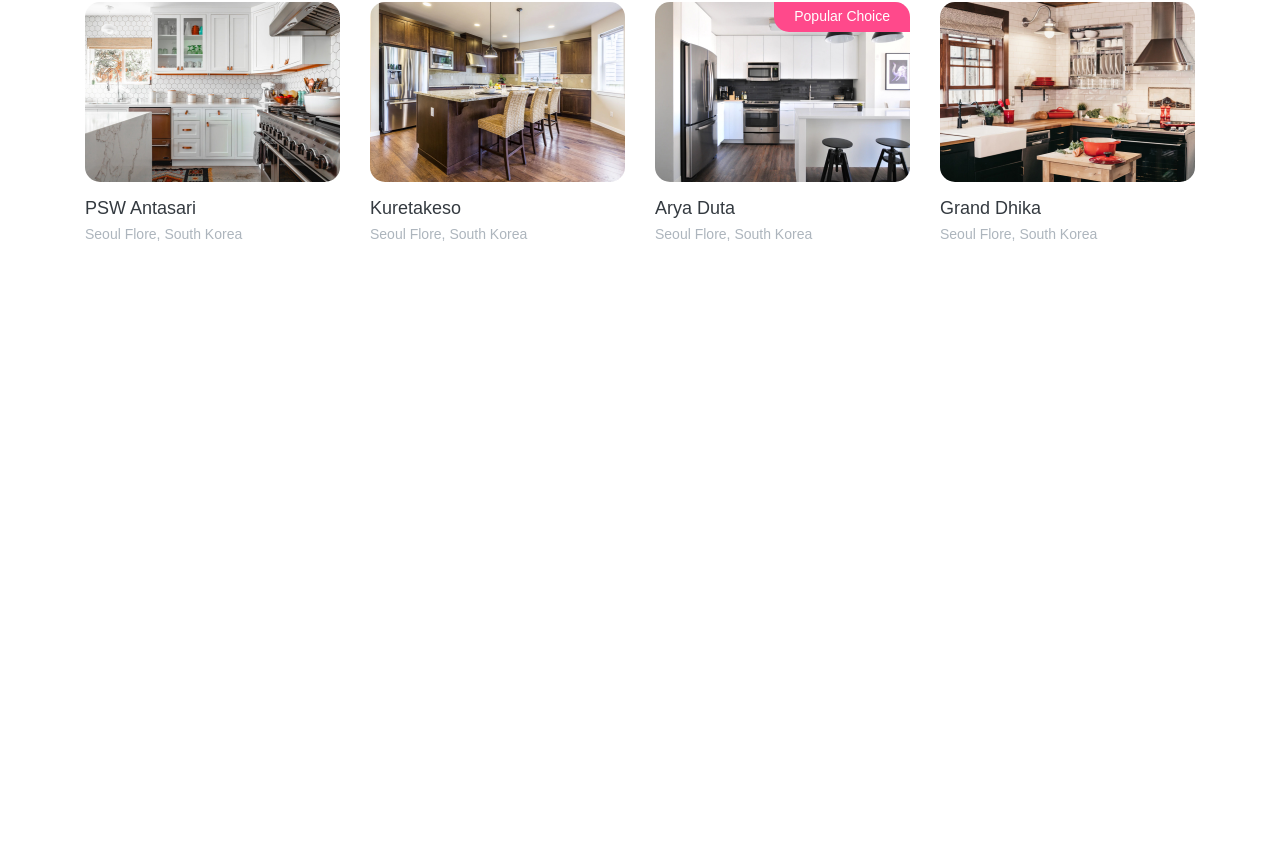
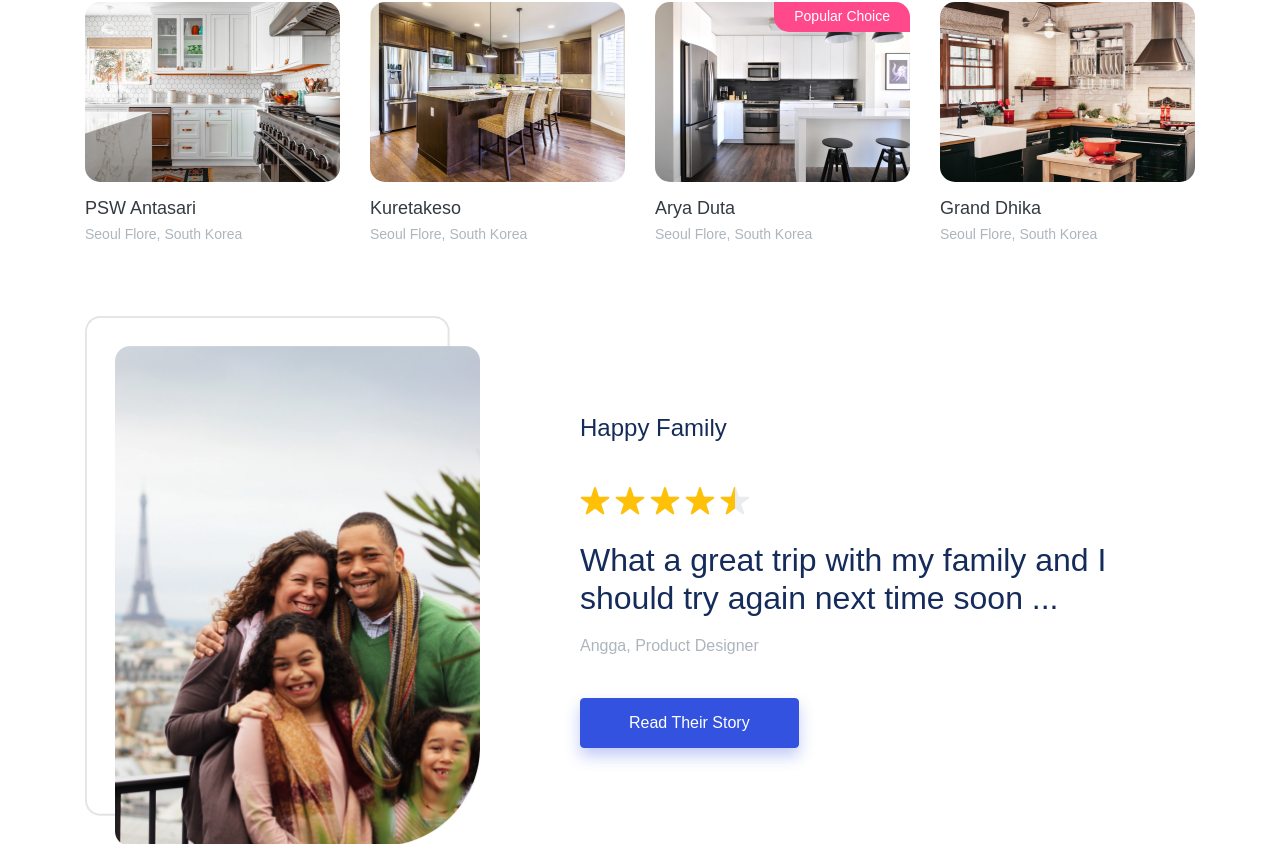
Before and after one commit to muhammadikbal21/staycation-web, a React (Create React App) app: page / in a window 1280 px wide. Shown: the part 1956-2800 px from the top of the page. Before the commit the page ends 2272 px from the top, so only its background shows below. Built offline with nearby package versions, Linux system fonts and the light colour scheme.

Commit message:
styling testimonial

```diff
--- a/src/assets/scss/_buttons.scss
+++ b/src/assets/scss/_buttons.scss
@@ -5,7 +5,8 @@
 //
 
 .btn {
-  display: inline-block;
+  display: inline-flex;
+  align-items: center;
   font-family: $btn-font-family;
   font-weight: $btn-font-weight;
   color: $body-color;
--- /dev/null
+++ b/src/assets/scss/_colorVariables.scss
@@ -0,0 +1,23 @@
+$white:    #fff !default;
+$gray-100: #f8f9fa !default;
+$gray-200: #e9ecef !default;
+$gray-300: #dee2e6 !default;
+$gray-400: #ced4da !default;
+$gray-500: #adb5bd !default;
+$gray-600: #6c757d !default;
+$gray-700: #495057 !default;
+$gray-800: #343a40 !default;
+$gray-900: #152C5B !default;
+$black:    #000 !default;
+
+
+$blue:    #007bff !default;
+$indigo:  #3252DF !default;
+$purple:  #6f42c1 !default;
+$pink:    #ff498b !default;
+$red:     #dc3545 !default;
+$orange:  #fd7e14 !default;
+$yellow:  #ffc107 !default;
+$green:   #28a745 !default;
+$teal:    #20c997 !default;
+$cyan:    #17a2b8 !default;
--- a/src/assets/scss/_variables.scss
+++ b/src/assets/scss/_variables.scss
@@ -4,18 +4,6 @@
 // consistent naming. Ex: $nav-link-disabled-color and $modal-content-box-shadow-xs.
 
 // Color system
-
-$white:    #fff !default;
-$gray-100: #f8f9fa !default;
-$gray-200: #e9ecef !default;
-$gray-300: #dee2e6 !default;
-$gray-400: #ced4da !default;
-$gray-500: #adb5bd !default;
-$gray-600: #6c757d !default;
-$gray-700: #495057 !default;
-$gray-800: #343a40 !default;
-$gray-900: #152C5B !default;
-$black:    #000 !default;
 
 $grays: () !default;
 $grays: map-merge(
@@ -32,17 +20,6 @@ $grays: map-merge(
   ),
   $grays
 );
-
-$blue:    #007bff !default;
-$indigo:  #3252DF !default;
-$purple:  #6f42c1 !default;
-$pink:    #ff498b !default;
-$red:     #dc3545 !default;
-$orange:  #fd7e14 !default;
-$yellow:  #ffc107 !default;
-$green:   #28a745 !default;
-$teal:    #20c997 !default;
-$cyan:    #17a2b8 !default;
 
 $colors: () !default;
 $colors: map-merge(
--- a/src/assets/scss/style.scss
+++ b/src/assets/scss/style.scss
@@ -5,6 +5,7 @@
  * Licensed under MIT (https://github.com/twbs/bootstrap/blob/main/LICENSE)
  */
 
+@import "colorVariables"; // add new file scss
 @import "functions";
 @import "variables";
 @import "mixins";
@@ -43,6 +44,7 @@
 @import "utilities";
 @import "print";
 @import "container-grid"; // added new file scss
+
 
 section {
   margin-bottom: 70px;
@@ -191,3 +193,9 @@ header {
     }
   }
 }
+
+.testimonial-hero,
+.testimonial-hero img {
+  width: 365px;
+  height: 500px;
+}
--- a/src/elements/Star/index.js
+++ b/src/elements/Star/index.js
@@ -1,34 +1,35 @@
 import React from 'react'
 import propTypes from "prop-types"
+import './index.scss'
 
 export default function Star({className, value, height, width, spacing}) {
 
   const decimals = Number(value) % 1
 
   const star = []
-  let leftPost = 0
+  let leftPos = 0
   for (let index = 0; index < 5 && index < value - decimals; index++) {
-    leftPost = leftPost + width
+    leftPos = leftPos + width
     star.push(
-      <div className="star" key={`star-${index}`} style={{left: index * width, width: width, marginRight: spacing}}></div>
+      <div className="star" key={`star-${index}`} style={{left: index * width, height: height, width: width, marginRight: spacing}}></div>
     )
   }
 
   if (decimals > 0 && value <= 5)
     star.push(
-      <div className="star" key={`star-${index}`} style={{left: leftPost, width: width - spacing}}></div>
+      <div className="star" key={`starWithDecimal`} style={{left: leftPos, height: height, width: decimals * width - spacing}}></div>
     )
 
     const starPlaceholder = []
     for (let index = 0; index < 5; index++) {
-      star.push(
-        <div className="star placeholder" key={`starPlaceholder-${index}`} style={{left: index * width, width: width, marginRight: spacing}}></div>
+      starPlaceholder.push(
+        <div className="star placeholder" key={`starPlaceholder-${index}`} style={{left: index * width, height: height, width: width, marginRight: spacing}}></div>
       )
     }
 
   return (
     <>
-      <div className={["star", className].join(" ")} style={{height: height}}>
+      <div className={["stars", className].join(" ")} style={{height: height}}>
         {starPlaceholder}
         {star}
       </div>
--- a/src/elements/Star/index.scss
+++ b/src/elements/Star/index.scss
@@ -0,0 +1,20 @@
+@import "../../assets/scss/colorVariables";
+
+.stars {
+  position: relative;
+  min-width: 200px;
+  display: inline-flex;
+  .star {
+    position: absolute;
+    display: inline-flex;
+    mask: url(../../assets/images/icons/star.svg) no-repeat center left;
+    &:not(.placeholder) {
+      z-index: 2;
+      background-color: $yellow;
+    }
+    &.placeholder {
+      z-index: 1;
+      background-color: $gray-200;
+    }
+  }
+}
--- a/src/pages/LandingPage.js
+++ b/src/pages/LandingPage.js
@@ -4,6 +4,7 @@ import Hero from 'parts/Hero'
 import MostPicked from 'parts/MostPicked'
 import Categories from 'parts/Categories'
 import landingPage from 'json/landingPage.json'
+import Testimony from "parts/Testimony";
 
 export default class LandingPage extends Component {
 
@@ -19,6 +20,7 @@ export default class LandingPage extends Component {
         <Hero refMostPicked={this.refMostPicked} data={landingPage.hero} />
         <MostPicked refMostPicked={this.refMostPicked} data={landingPage.mostPicked} />
         <Categories data={landingPage.categories} />
+        <Testimony data={landingPage.testimonial} />
       </>
     );
   }
--- /dev/null
+++ b/src/parts/Testimony.js
@@ -0,0 +1,36 @@
+import React from 'react'
+import Star from 'elements/Star'
+import Button from 'elements/Button'
+import TestimonyAccent from 'assets/images/testimonial-landingpages-frame.jpg'
+
+export default function Testimony({data}) {
+  return (
+    <section className="container">
+      <div className="row align-items-center">
+        <div className="col-auto" style={{marginRight: 70}}>
+          <div className="testimonial-hero" style={{margin: '30px 0 0 30px'}}>
+            <img src={data.imageUrl} alt="Testimonial" className="position-absolute" style={{zIndex: 1}} />
+            <img src={TestimonyAccent} alt="Testimonial Frame" className="position-absolute" style={{margin: '-30px 0 0 -30px'}} />
+          </div>
+        </div>
+        <div className="col">
+          <h4 style={{marginBottom: 40}}>
+            {data.name}
+          </h4>
+          <Star value={data.rate} width={35} height={35} spacing={4}></Star>
+          <h5 className="h2 font-weight-light line-height-2 my-3">
+            {data.content}
+          </h5>
+          <span className="text-gray-500">
+            {data.familyName}, {data.familyOccupation}
+          </span>
+          <div>
+            <Button className="btn px-5" style={{marginTop: 40}} hasShadow isPrimary type="link" href={`/testimonial/${data._id}`} >
+              Read Their Story
+            </Button>
+          </div>
+        </div>
+      </div>
+    </section>
+  )
+}
```
Also changed, not shown: src/assets/images/testimonial-landingpages-frame.jpg (renamed from public/images/testimonial-landingpages-frame.jpg).
